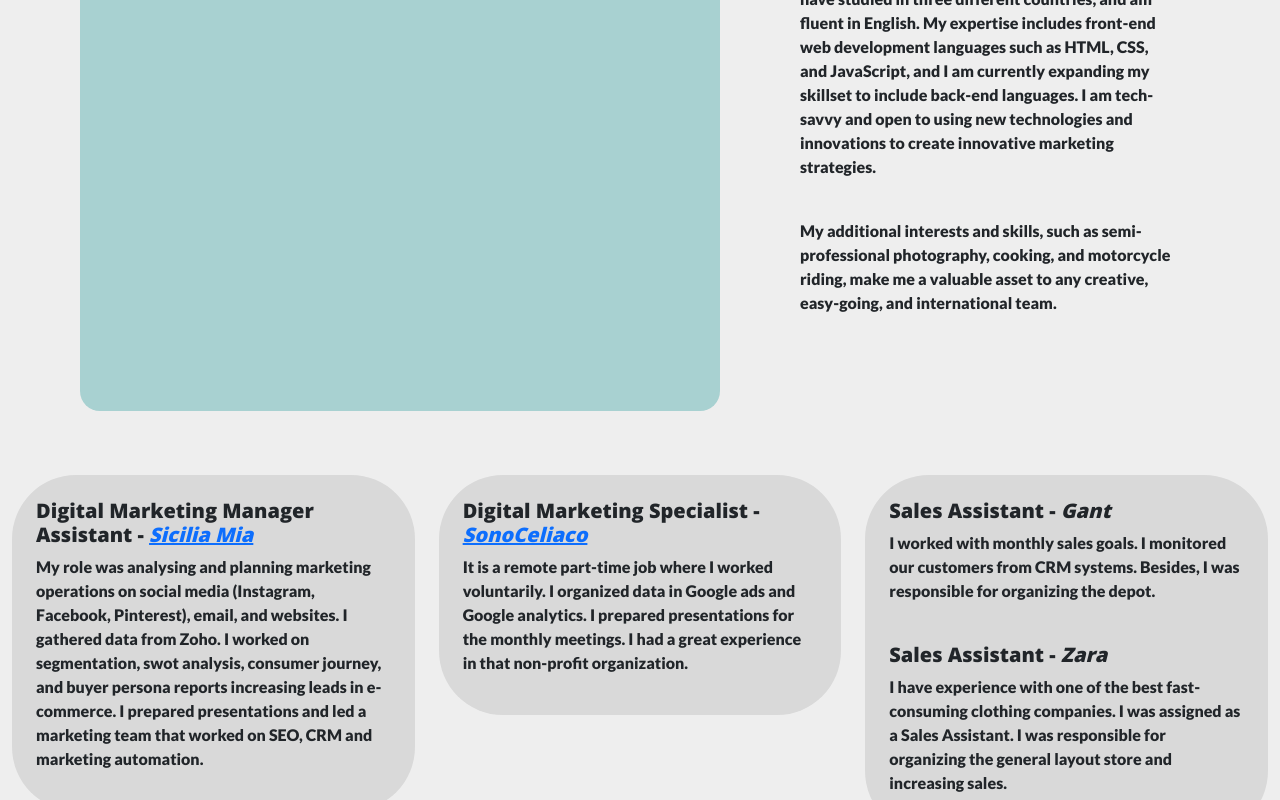
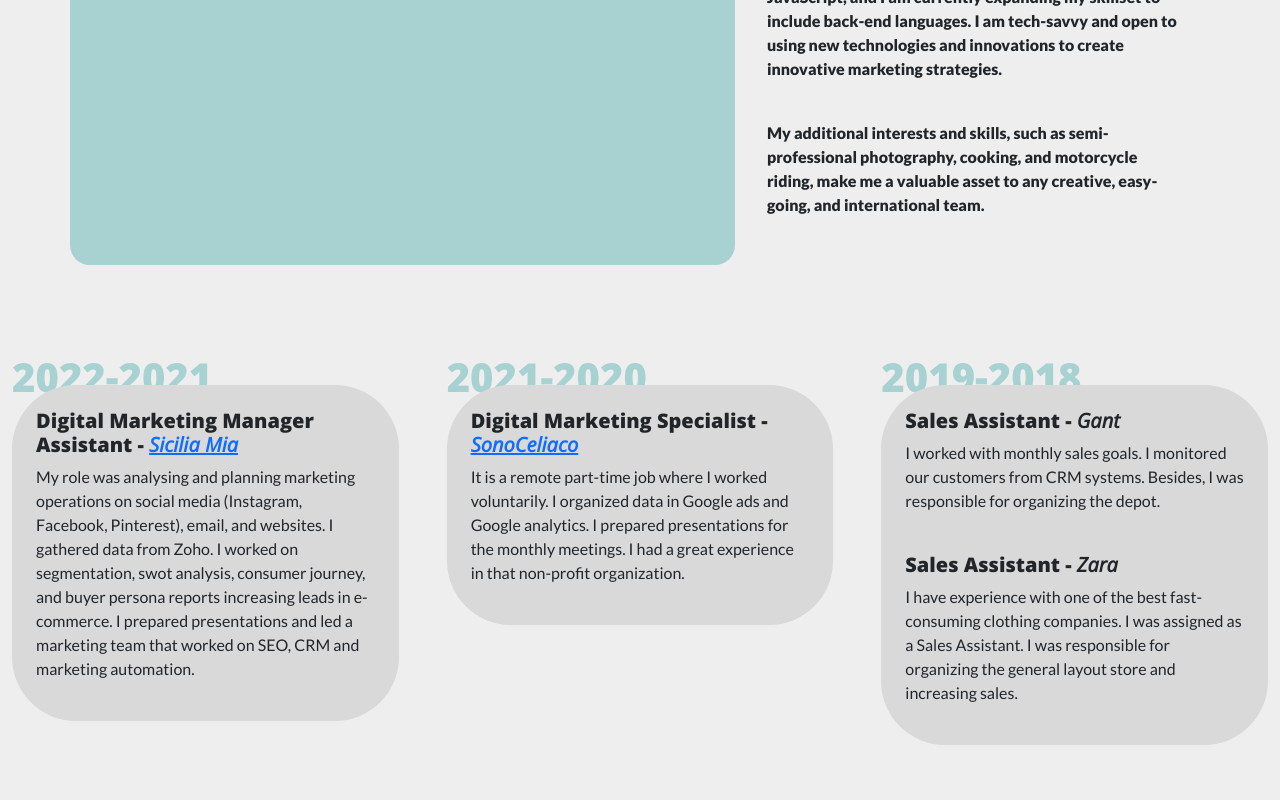
Before and after one commit to devincetin/devinBlog, a plain HTML site: page index.html in a window 1280 px wide. Shown: the part 980-1780 px from the top of the page. Drawn offline with nearby package versions, Linux system fonts and the light colour scheme.

Commit message:
Experience Section Changes

```diff
--- a/index.html
+++ b/index.html
@@ -8,7 +8,7 @@
   <!-- Fonts -->
   <link rel="preconnect" href="https://fonts.googleapis.com">
 <link rel="preconnect" href="https://fonts.gstatic.com" crossorigin>
-  <link href="https://fonts.googleapis.com/css2?family=Lato:wght@900&family=Open+Sans:wght@800&display=swap" rel="stylesheet">
+<link href="https://fonts.googleapis.com/css2?family=Lato:wght@100;400;900&family=Open+Sans:ital,wght@0,300;0,400;0,800;1,400&display=swap" rel="stylesheet">
   <!-- Styles -->
   <link href="https://cdn.jsdelivr.net/npm/bootstrap@5.3.0-alpha1/dist/css/bootstrap.min.css" rel="stylesheet" integrity="sha384-GLhlTQ8iRABdZLl6O3oVMWSktQOp6b7In1Zl3/Jr59b6EGGoI1aFkw7cmDA6j6gD" crossorigin="anonymous">
   <link rel="stylesheet" href="style.css">
@@ -75,7 +75,7 @@
 
   <!-- About Me -->
 
-<section class="container-fluid" id="about-me">
+  <section class="container" id="about-me">
     <div class="row">
       <div class="col-lg-7 	rectangle">
         <div id="photoslide" class="carousel slide" data-bs-ride="false">
@@ -110,7 +110,8 @@
       <div class="col-lg-5 aboutme">
         <p>As a creative and hard-working Digital Marketer based in the Netherlands, I am seeking new opportunities to utilize my skills and knowledge in a dynamic, digitally-oriented company. I am open to any kind of contribution.</p>
         <br>
-    <p>I hold a master's degree in Business and Marketing, have studied in three different countries, and am fluent in English. My expertise includes front-end web development languages such as HTML, CSS, and JavaScript, and I am currently expanding my skillset to include back-end languages. I am tech-savvy and open to using new technologies and innovations to create innovative marketing strategies. </p>
+        <p>I hold a master's degree in Business and Marketing, have studied in three different countries, and am fluent in English. My expertise includes front-end web development languages such as HTML, CSS, and JavaScript, and I am currently
+          expanding my skillset to include back-end languages. I am tech-savvy and open to using new technologies and innovations to create innovative marketing strategies. </p>
         <br>
         <p>My additional interests and skills, such as semi-professional photography, cooking, and motorcycle riding, make me a valuable asset to any creative, easy-going, and international team.</p>
 
@@ -120,15 +121,18 @@
   </section>
 
   <section class="container-fluid" id="experience">
-  <div class="row">
+    <div class="row gx-5">
       <div class="col-lg-4 col-md-6">
+        <h3 class="dates">2022-2021</h3>
         <div class="col-lg-12 entries">
           <h5>Digital Marketing Manager Assistant - <a href="https://www.siciliamia.com/"><em>Sicilia Mia</em></a></h5>
-        <p>My role was analysing and planning marketing operations on social media (Instagram, Facebook, Pinterest), email, and websites. I gathered data from Zoho. I worked on segmentation, swot analysis, consumer journey, and buyer persona reports increasing leads in e-commerce. I prepared presentations and led a marketing team that worked on SEO, CRM and marketing automation.</p>
+          <p>My role was analysing and planning marketing operations on social media (Instagram, Facebook, Pinterest), email, and websites. I gathered data from Zoho. I worked on segmentation, swot analysis, consumer journey, and buyer persona
+            reports increasing leads in e-commerce. I prepared presentations and led a marketing team that worked on SEO, CRM and marketing automation.</p>
         </div>
       </div>
 
       <div class="col-lg-4 col-md-6">
+        <h3 class="dates">2021-2020</h3>
         <div class="col-lg-12 entries">
           <h5>Digital Marketing Specialist - <a href="https://www.sonoceliaco.com/"><em>SonoCeliaco</em></a></h5>
           <p>It is a remote part-time job where I worked voluntarily. I organized data in Google ads and Google analytics. I prepared presentations for the monthly meetings. I had a great experience in that non-profit organization.</p>
@@ -136,6 +140,7 @@
       </div>
 
       <div class="col-lg-4 col-md-6">
+        <h3 class="dates">2019-2018</h3>
         <div class="col-lg-12 entries">
           <h5>Sales Assistant - <em>Gant</em></h5>
           <p>I worked with monthly sales goals. I monitored our customers from CRM systems. Besides, I was responsible for organizing the depot.</p>
@@ -146,19 +151,24 @@
       </div>
 
       <div class="col-lg-4 col-md-6">
+        <h3 class="dates">2018-2017</h3>
         <div class="col-lg-12 entries">
           <h5>PR Team Leader - <a href="https://ege.esnturkey.org/"><em>Erasmus Student Network</em></a></h5>
-  <p>After a membership for 2 years, I have elected as PR Team Leader. I managed the social media accounts (Facebook, Instagram) and created content (video, photo, banner). I generated leads for the social media campaigns. I worked as a content creator for 2 different National events.</p>
+          <p>After a membership for 2 years, I have elected as PR Team Leader. I managed the social media accounts (Facebook, Instagram) and created content (video, photo, banner). I generated leads for the social media campaigns. I worked as a
+            content creator for 2 different National events.</p>
         </div>
       </div>
       <div class="col-lg-4 col-md-6">
+        <h3 class="dates">2017</h3>
         <div class="col-lg-12 entries">
           <h5>Finance Intern - <a href="https://www.vakifbank.com.tr/"><em>Vakifbank</em></a></h5>
-  <p>I had a chance to be an intern at one of the most well-known Turkish banks. Monitor the financial statements of several personal accounts. I gained experience in communication by providing consultancy to corporate and individual customers. I learned how banks generate data via software.</p>
+          <p>I had a chance to be an intern at one of the most well-known Turkish banks. Monitor the financial statements of several personal accounts. I gained experience in communication by providing consultancy to corporate and individual
+            customers. I learned how banks generate data via software.</p>
         </div>
       </div>
 
       <div class="col-lg-4 col-md-6">
+        <h3 class="dates">2016-2015</h3>
         <div class="col-lg-12 entries">
           <h5>Counsellor - <em>Space Camp Turkey</em></h5>
           <p>My role was teaching children about the USA's space programs. When the children arrived, I trained and took care of them. I experienced different consumer types and It helps me to develop my critical thinking.</p>
@@ -170,17 +180,6 @@
 
 
   </section>
-
-
-
-
-
-
-
-
-
-
-
 
 
 
--- a/style.css
+++ b/style.css
@@ -1,10 +1,17 @@
 h1, h2, h3, h4, h5 {
   font-family: 'Open Sans', sans-serif;
+  font-weight: 800;
 }
+
+p {
+  font-family: 'Lato', sans-serif;
+
+
+}
+
 
 body {
   background-color: #EEEEEE;
-  font-family: 'Lato', sans-serif;
 }
 
 .navbar {
@@ -71,8 +78,7 @@ body {
   background-color: #A8D1D1;
   border-radius: 20px;
   text-align: center;
-  width: 50%;
-  margin-left: 5rem;
+
 }
 
 .carousel-photo-hor {
@@ -84,7 +90,8 @@ body {
 }
 
 .aboutme {
-  padding: 5rem;
+  padding: 2rem;
+  font-weight: 900;
 }
 
 
@@ -99,6 +106,16 @@ background-color: #D9D9D9;
 border-radius: 4rem;
 padding: 1.5rem;
 margin-bottom: 2rem;
+z-index: 1;
+position: relative;
+}
+
+.dates{
+  color: #A8D1D1;
+  font-size: 40px;
+  position: relative;
+  top: 1.5rem;
+  z-index: 0;
 }
 
 
```
Lines whose indentation alone changed are shown as unchanged.
